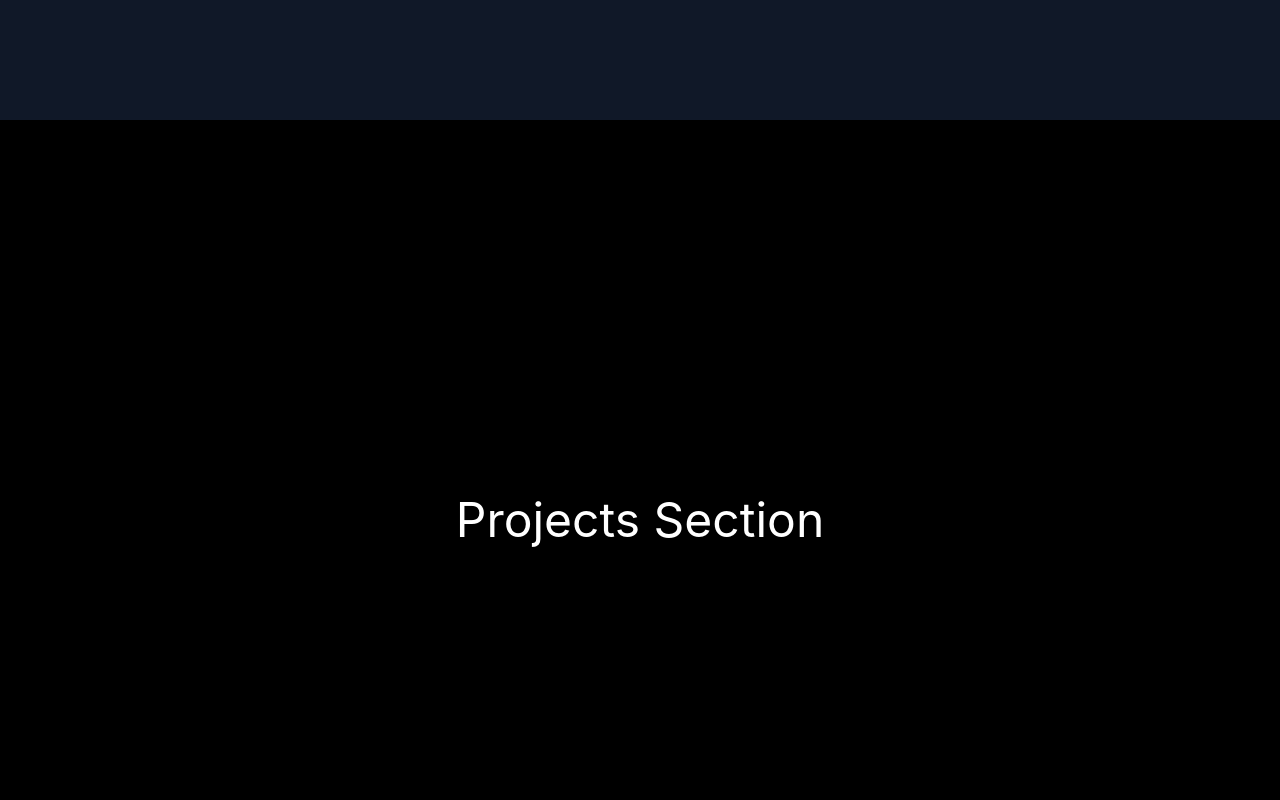
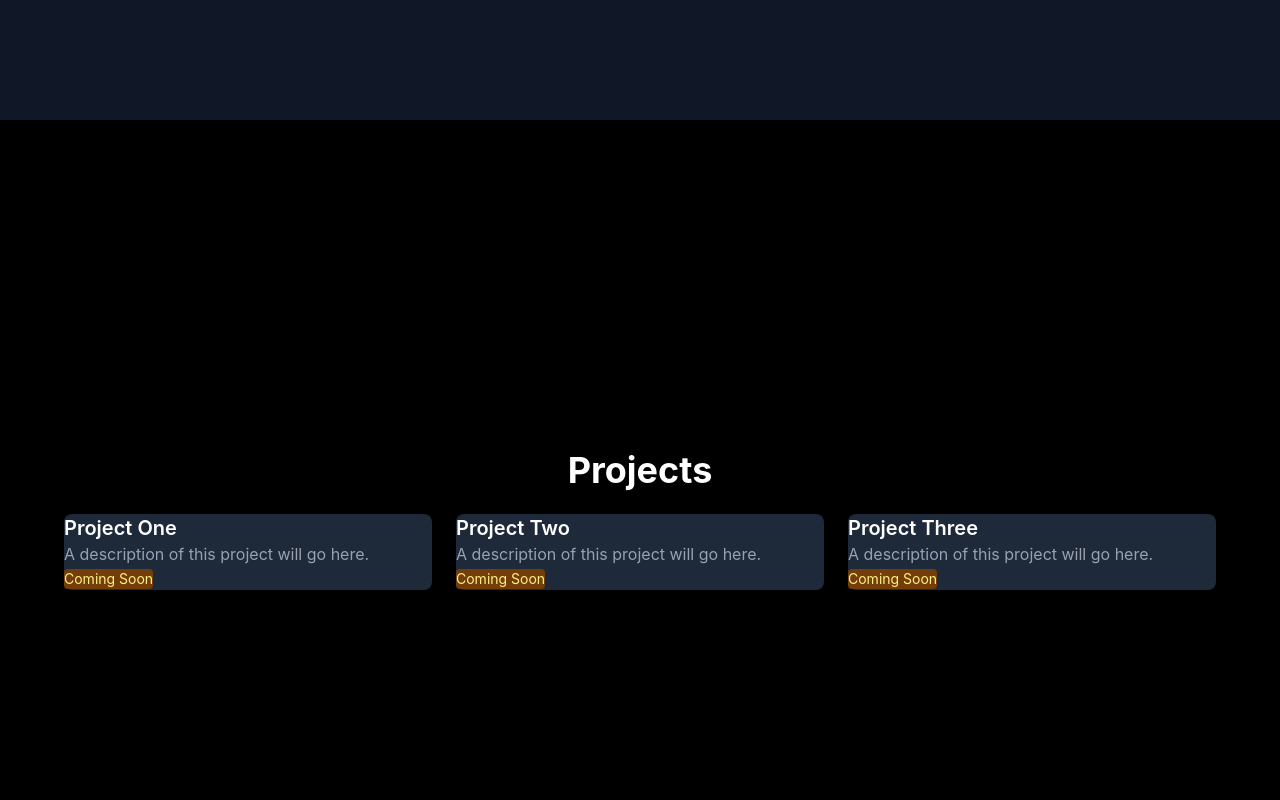
Before and after one commit to ziyadsaf/ZS-Portfolio, a React (Vite) app: page / in a window 1280 px wide. Shown: the part 1480-2280 px from the top of the page. Built offline with nearby package versions, Linux system fonts and the light colour scheme.

Commit message:
Created Projects section with placeholder cards

```diff
--- a/src/App.jsx
+++ b/src/App.jsx
@@ -1,6 +1,7 @@
 import Navbar from './components/Navbar'
 import Hero from './components/Hero'
 import About from './components/About'
+import Projects from './components/Projects'
 
 function App() {
   return (
@@ -11,9 +12,7 @@ function App() {
 
       <About />
 
-      <section id="projects" className="min-h-screen flex items-center justify-center">
-        <h1 className="text-white text-5xl">Projects Section</h1>
-      </section>
+      <Projects />
 
       <section id="contact" className="min-h-screen flex items-center justify-center bg-gray-900">
         <h1 className="text-white text-5xl">Contact Section</h1>
--- /dev/null
+++ b/src/components/ProjectCard.jsx
@@ -0,0 +1,22 @@
+function ProjectCard({ title, description, technologies }) {
+  return (
+    <div className="bg-gray-800 rounded-lg p-6 hover:bg-gray-750 transition-colors">
+      <h3 className="text-xl font-semibold text-white mb-3">{title}</h3>
+      <p className="text-gray-400 mb-4">{description}</p>
+      <div className="flex flex-wrap gap-2">
+        {technologies.map((tech, index) => (
+          <span key={index} className="px-3 py-1 bg-gray-700 text-gray-300 text-sm rounded">
+            {tech}
+          </span>
+        ))}
+      </div>
+      <div className="mt-4">
+        <span className="inline-block px-3 py-1 bg-yellow-900 text-yellow-200 text-sm rounded">
+          Coming Soon
+        </span>
+      </div>
+    </div>
+  );
+}
+
+export default ProjectCard;
--- /dev/null
+++ b/src/components/Projects.jsx
@@ -0,0 +1,43 @@
+import ProjectCard from './ProjectCard';
+
+function Projects() {
+  const projects = [
+    {
+      title: "Project One",
+      description: "A description of this project will go here.",
+      technologies: []
+    },
+    {
+      title: "Project Two",
+      description: "A description of this project will go here.",
+      technologies: []
+    },
+    {
+      title: "Project Three",
+      description: "A description of this project will go here.",
+      technologies: []
+    }
+  ];
+
+  return (
+    <section id="projects" className="min-h-screen flex items-center justify-center bg-black py-20">
+      <div className="max-w-6xl mx-auto px-6 w-full">
+        <h2 className="text-4xl font-bold text-white mb-12 text-center">Projects</h2>
+        <br></br>
+
+        <div className="grid md:grid-cols-2 lg:grid-cols-3 gap-6">
+          {projects.map((project, index) => (
+            <ProjectCard
+              key={index}
+              title={project.title}
+              description={project.description}
+              technologies={project.technologies}
+            />
+          ))}
+        </div>
+      </div>
+    </section>
+  );
+}
+
+export default Projects;
```
